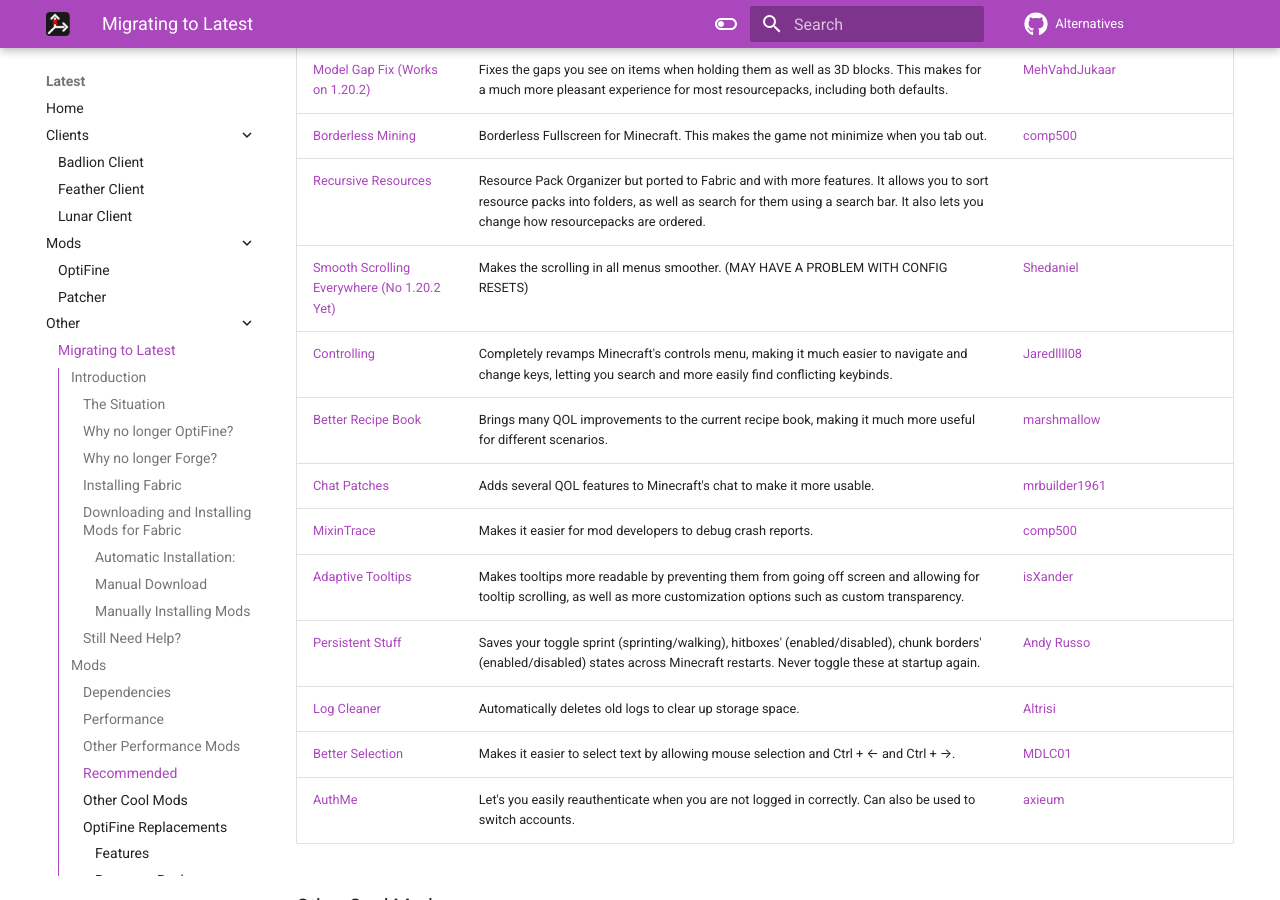
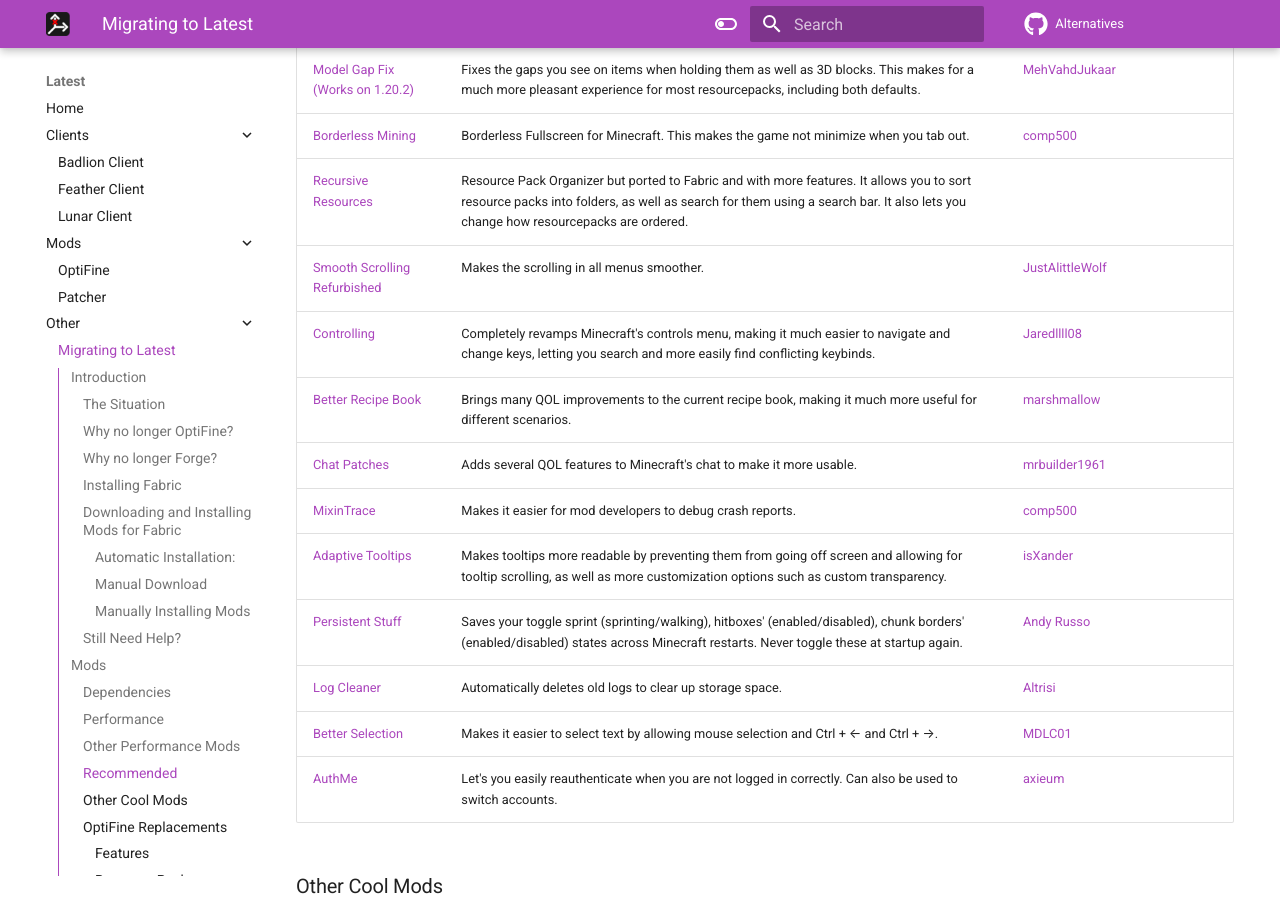
Before and after one commit to MicrocontrollersDev/Alternatives, an MkDocs documentation site: the page built from docs/latest/migrating.md, in a window 1280 px wide and 900 px high, scrolled down 5450 px. Built offline with MkDocs 1.6.1 and Material for MkDocs 9.7.7, drawn with Linux system fonts in a browser that asks for light colours; comment, search, counter and statistics services are not loaded.

Commit message:
smooth scrolling refurbished

```diff
--- a/docs/latest/migrating.md
+++ b/docs/latest/migrating.md
@@ -156,7 +156,7 @@
 | [Model Gap Fix (Works on 1.20.2)](https://modrinth.com/mod/modelfix) | Fixes the gaps you see on items when holding them as well as 3D blocks. This makes for a much more pleasant experience for most resourcepacks, including both defaults. | [MehVahdJukaar](https://github.com/MehVahdJukaar) |
 | [Borderless Mining](https://modrinth.com/mod/borderless-mining) | Borderless Fullscreen for Minecraft. This makes the game not minimize when you tab out. | [comp500](https://github.com/comp500) |
 | [Recursive Resources](https://modrinth.com/mod/recursiveresources) | Resource Pack Organizer but ported to Fabric and with more features. It allows you to sort resource packs into folders, as well as search for them using a search bar. It also lets you change how resourcepacks are ordered.
-| [Smooth Scrolling Everywhere (No 1.20.2 Yet)](https://www.curseforge.com/minecraft/mc-mods/smooth-scrolling-everywhere-fabric) | Makes the scrolling in all menus smoother. (MAY HAVE A PROBLEM WITH CONFIG RESETS) | [Shedaniel](https://github.com/shedaniel) |
+| [Smooth Scrolling Refurbished](https://modrinth.com/mod/smooth-scrolling-refurbished) | Makes the scrolling in all menus smoother. | [JustAlittleWolf](https://github.com/JustAlittleWolf) |
 | [Controlling](https://modrinth.com/mod/controlling) | Completely revamps Minecraft's controls menu, making it much easier to navigate and change keys, letting you search and more easily find conflicting keybinds. | [Jaredllll08](https://github.com/jaredlll08) |
 | [Better Recipe Book](https://www.modrinth.com/mod/brb) | Brings many QOL improvements to the current recipe book, making it much more useful for different scenarios. | [marshmallow](https://github.com/mrshmllow) |
 | [Chat Patches](https://modrinth.com/mod/chatpatches) | Adds several QOL features to Minecraft's chat to make it more usable. | [mrbuilder1961](https://github.com/mrbuilder1961) |
```
